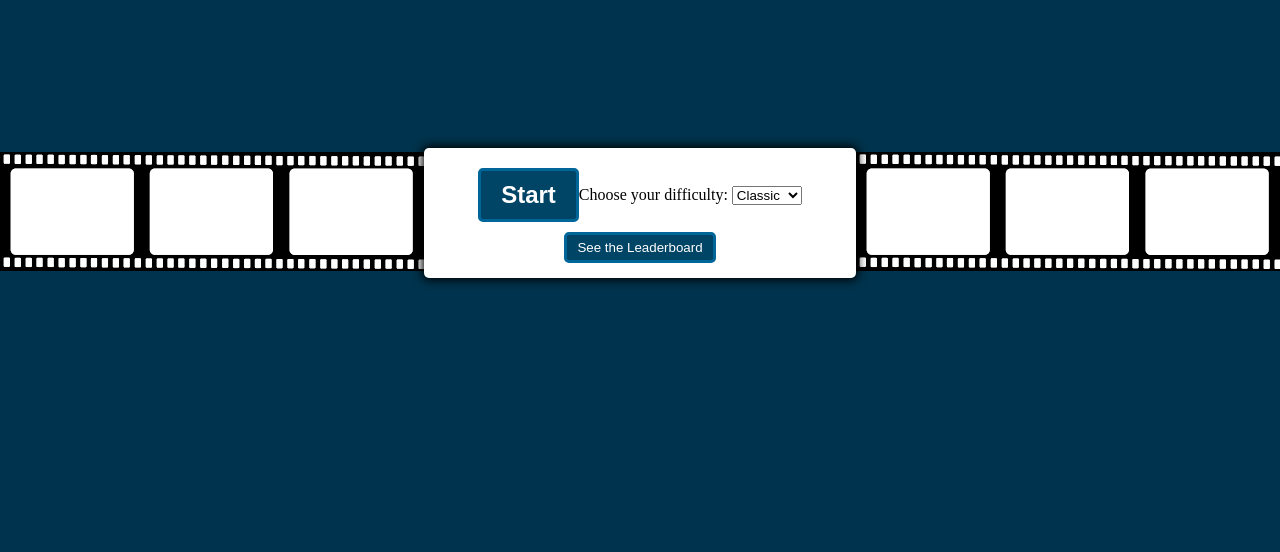
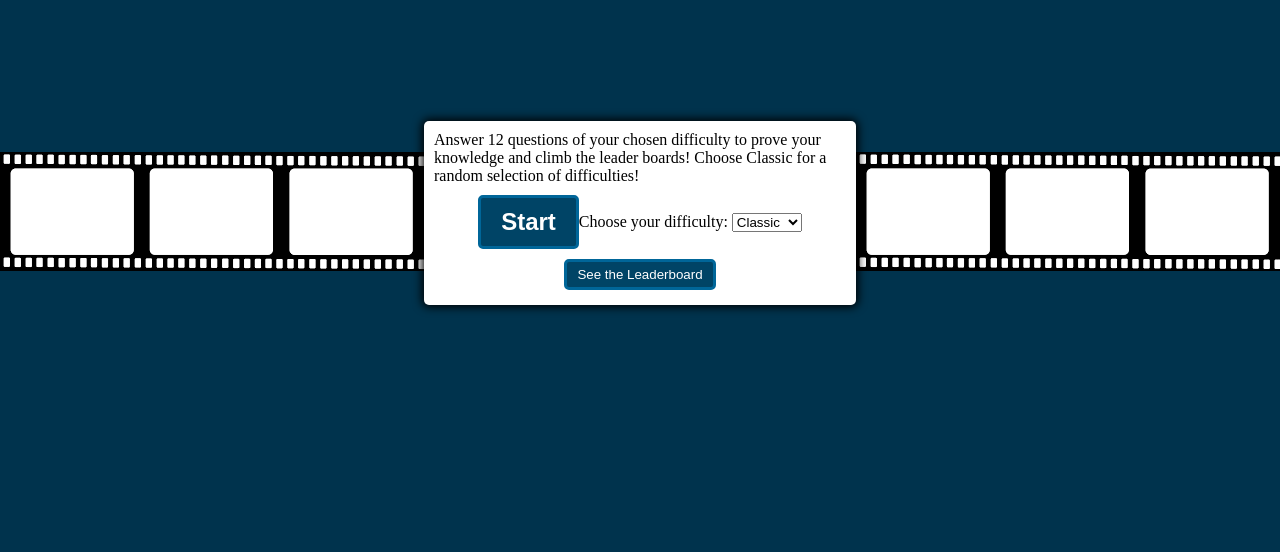
Before and after one commit to ProfYaffle88/movie-quiz, a plain HTML site: page index.html in a window 1280 px wide. Shown: the part 187-739 px from the top of the page. Drawn offline with Linux system fonts and the light colour scheme.

Commit message:
Instructions added to start screen.

```diff
--- a/index.html
+++ b/index.html
@@ -25,6 +25,7 @@
     </div>
 
     <div class="container">
+        <div id="instructions">Answer 12 questions of your chosen difficulty to prove your knowledge and climb the leader boards! Choose Classic for a random selection of difficulties!</div>
 
         <div class="counter-timer">
             <p id="question-counter" class="hide"></p>
```
